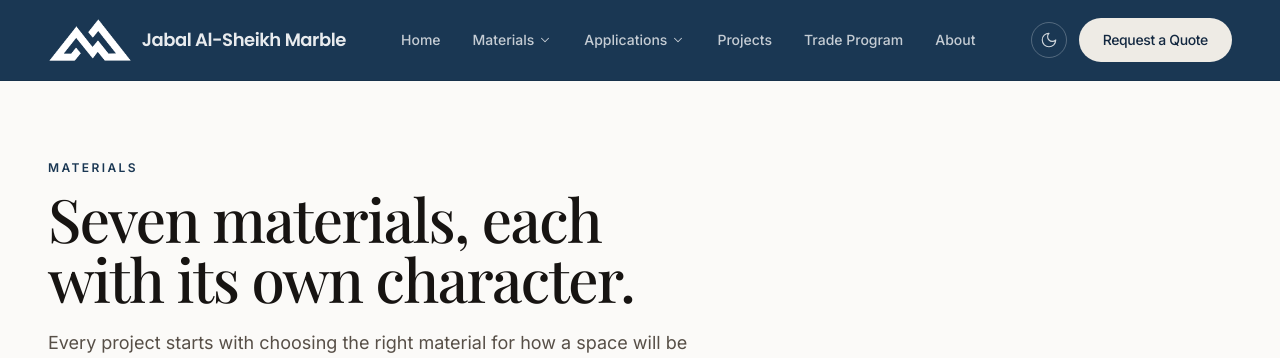
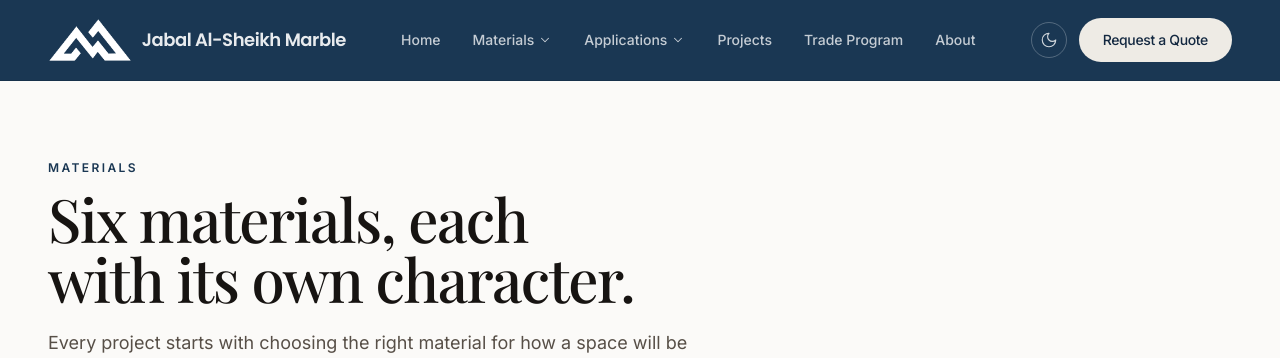
Before and after one commit to basselalnashar-gif/jas-marble-websitee, a Next.js app: page /materials in a window 1280 px wide. Shown: the top 358 px of the page. Built offline with nearby package versions, Linux system fonts and the light colour scheme.

Commit message:
Fix materials page heading count (six)

```diff
--- a/src/app/materials/page.tsx
+++ b/src/app/materials/page.tsx
@@ -15,7 +15,7 @@ export default function MaterialsPage() {
     <>
       <PageIntro
         eyebrow="Materials"
-        title="Seven materials, each with its own character."
+        title="Six materials, each with its own character."
         description="Every project starts with choosing the right material for how a space will be lived in and used. Explore specifications, finishes, and best applications for each."
       />
       <section className="container-px mx-auto max-w-8xl pb-24 sm:pb-32">
```
